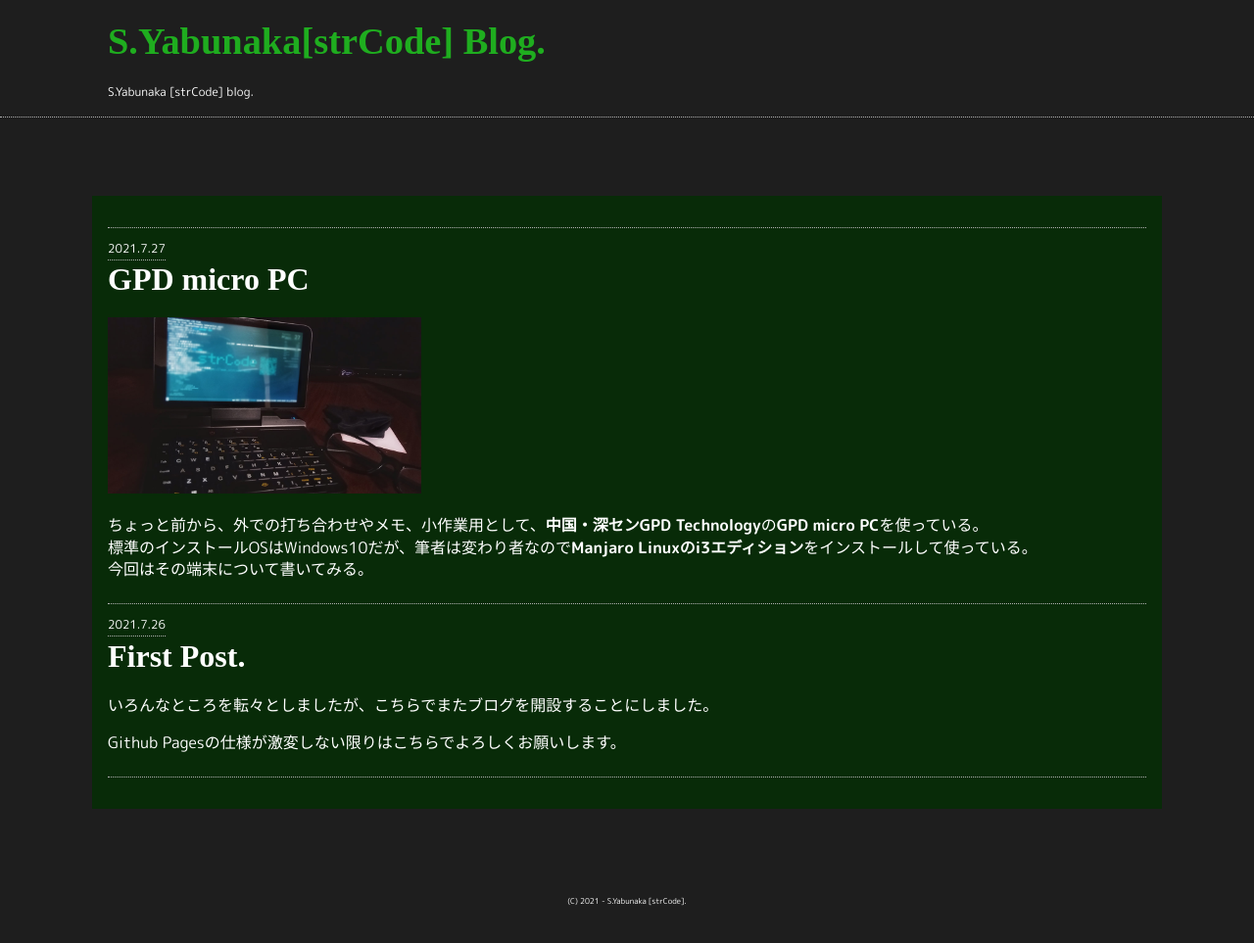
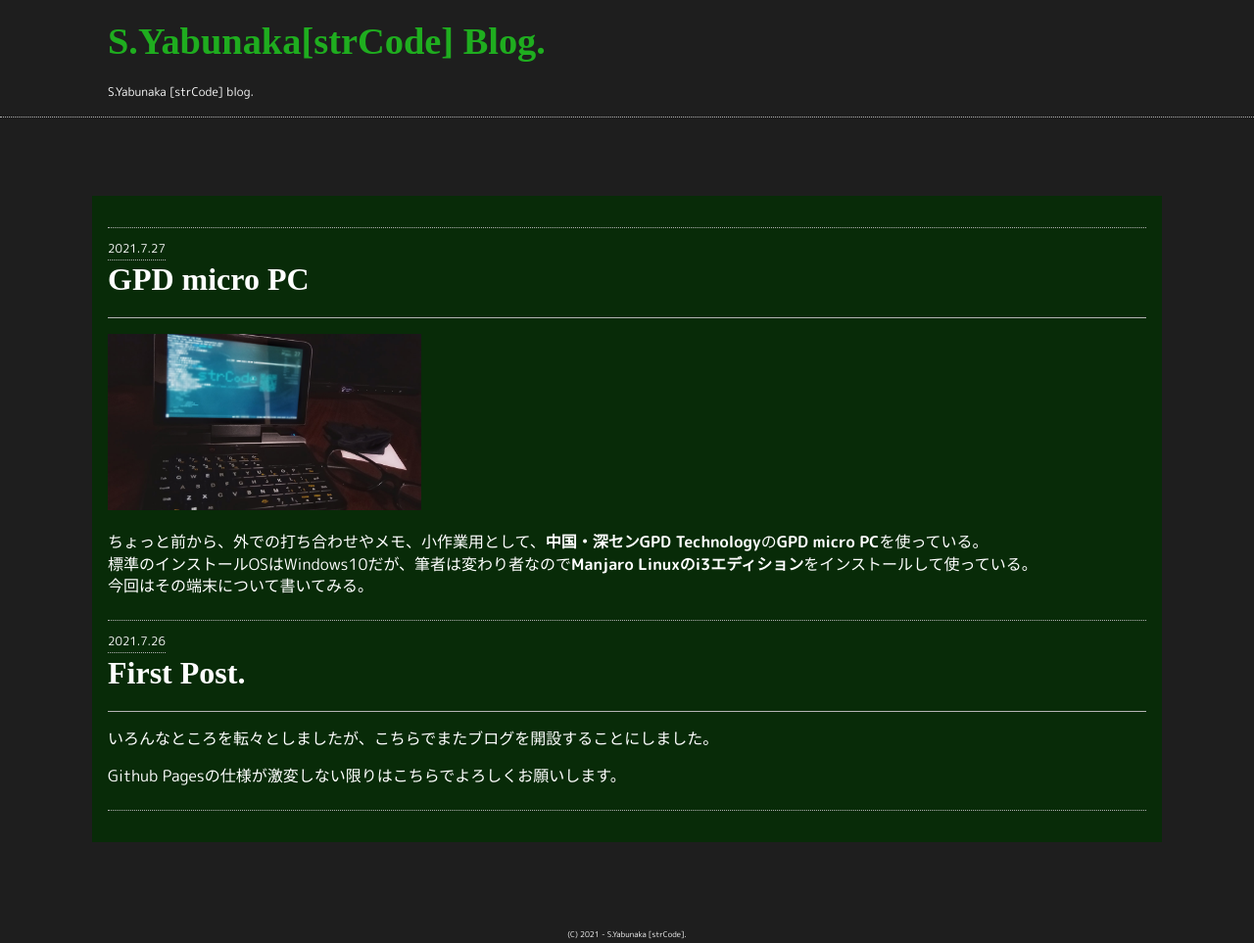
Before and after one commit to strcode-yabu/blog, a Jekyll site: the page built from index.md, in a window 1280 px wide. Shown: the whole page at 98% size. Built offline with Jekyll 4.4.1, drawn with Linux system fonts in a browser that asks for light colours; some web fonts are replaced; before the commit the page ends 929 px from its top, so only the background shows below that.

Commit message:
2021.8.3 Adjusted h2 style for articles.

```diff
--- a/_sass/jekyll-theme-hacker.scss
+++ b/_sass/jekyll-theme-hacker.scss
@@ -165,6 +165,8 @@ img {
   }
   h2 {
     font-size: 2em;
+    border-bottom: 1px solid var(--color-border);
+    padding-bottom: .5em;
   }
   h3 {
     font-size: 1.8em;
```
